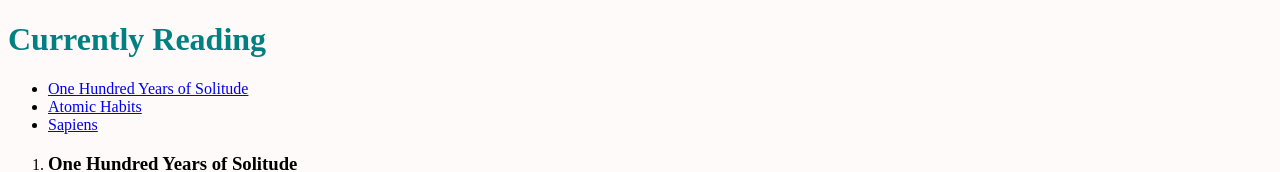
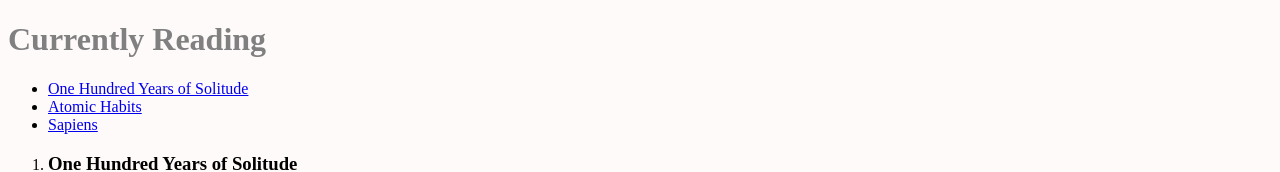
Before and after one commit to shal4ph/git_practice, a plain HTML site: page cssintro.html in a window 1280 px wide. Shown: the top 172 px of the page. Drawn offline with Linux system fonts and the light colour scheme.

Commit message:
Update cssintro.html with grey color

```diff
--- a/cssintro.html
+++ b/cssintro.html
@@ -6,7 +6,7 @@
 
   <body style="background-color: snow;">
     <header>
-        <h1 style="color: teal;">Currently Reading</h1>
+        <h1 style="color: grey;">Currently Reading</h1>
     </header>
 
       <nav>
```
